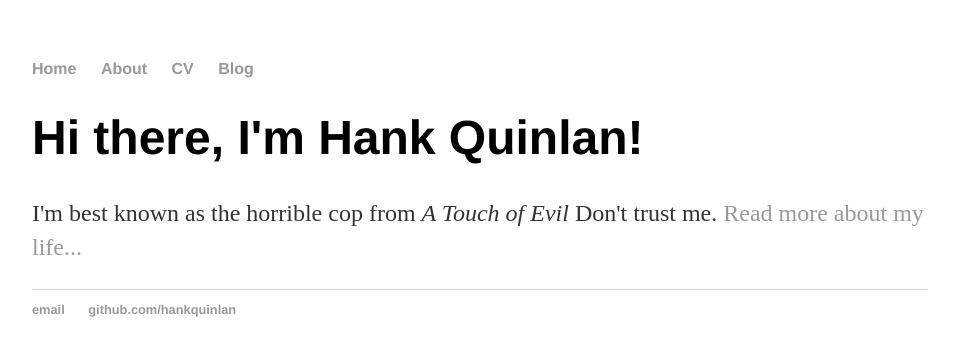
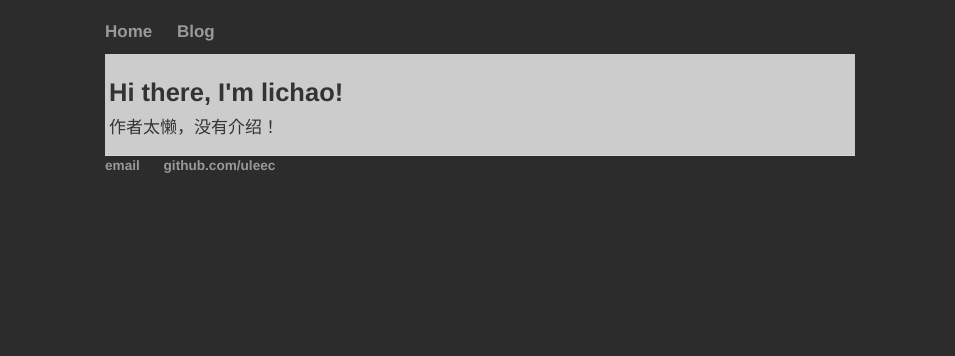
Before and after one commit to lcNewbee/uleec.github.io, a Jekyll site: the page built from index.html, in a window 1280 px wide. Shown: the top 356 px of the page, without its empty margins (160-1115 px from the left). Built offline with Jekyll 4.4.1, drawn with Linux system fonts in a browser that asks for light colours.

Commit message:
add my first article

```diff
--- /dev/null
+++ b/Gemfile
@@ -0,0 +1,2 @@
+source 'https://rubygems.org'
+gem 'github-pages', group: :jekyll_plugins
--- a/_layouts/default.html
+++ b/_layouts/default.html
@@ -2,28 +2,31 @@
 	<html>
 		<head>
 			<title>{{ page.title }}</title>
+			<meta name="viewport" content="width=device-width, initial-scale=1">
 			<!-- link to main stylesheet -->
+			<link rel="stylesheet" href="https://cdn.bootcss.com/bootstrap/3.3.7/css/bootstrap.min.css" integrity="sha384-BVYiiSIFeK1dGmJRAkycuHAHRg32OmUcww7on3RYdg4Va+PmSTsz/K68vbdEjh4u" crossorigin="anonymous">
 			<link rel="stylesheet" type="text/css" href="/css/main.css">
+			<!-- <link rel="stylesheet" type="text/css" href="/css/post.css"> -->
 		</head>
-		<body>
+		<body class="container">
+			<div class="row">
+				<div class="cols col-md-8 col-md-offset-2 col-sm-1">
 					<nav>
 						<ul>
 							<li><a href="/">Home</a></li>
-		        	<li><a href="/about">About</a></li>
-	        		<li><a href="/cv">CV</a></li>
 							<li><a href="/blog">Blog</a></li>
 						</ul>
 					</nav>
-			<div class="container">
-
+					<div class="content-body">
 						{{ content }}
-
 					</div><!-- /.container -->
 					<footer>
 						<ul>
-	        		<li><a href="mailto:hankquinlanhub@gmail.com">email</a></li>
-	        		<li><a href="https://github.com/hankquinlan">github.com/hankquinlan</a></li>
+							<li><a href="mailto:lichao.franklee@gmail.com">email</a></li>
+							<li><a href="https://github.com/uleec">github.com/uleec</a></li>
 						</ul>
 					</footer>
+				</div>
+			</div>
 		</body>
 	</html>
--- a/_layouts/post.html
+++ b/_layouts/post.html
@@ -1,8 +1,8 @@
 ---
 layout: default
 ---
-<h1>{{ page.title }}</h1>
-<p class="meta">{{ page.date | date_to_string }}</p>
+<h1 class="text-center">{{ page.title }}</h1>
+<p class="meta text-right">{{ page.date | date_to_string }}</p>
 
 <div class="post">
   {{ content }}
--- a/blog/index.html
+++ b/blog/index.html
@@ -1,11 +1,13 @@
 ---
 layout: default
-title: Hank Quinlan's Blog
+title: lichao's Blog
 ---
 	<h1>{{ page.title }}</h1>
 	<ul class="posts">
 
 	  {% for post in site.posts %}
-	    <li><span>{{ post.date | date_to_string }}</span> » <a href="{{ post.url }}" title="{{ post.title }}">{{ post.title }}</a></li>
+	    <li class="post-list">
+				<span>{{ post.date | date_to_string }}</span> » <a href="{{ post.url }}" title="{{ post.title }}">{{ post.title }}</a>
+			</li>
 	  {% endfor %}
 	</ul>
--- a/css/main.css
+++ b/css/main.css
@@ -1,6 +1,7 @@
 body {
-    margin: 60px auto;
-    width: 70%;
+    margin-top: 20px;
+    font-family: 'Helvetica', 'Arial', 'Sans-Serif';
+    font-size: 1.7em;
 }
 nav ul, footer ul {
     font-family:'Helvetica', 'Arial', 'Sans-Serif';
@@ -12,32 +13,47 @@
     display: inline;
     margin-right: 20px;
 }
+
 a {
     text-decoration: none;
     color: #999;
 }
-a:hover {
-    text-decoration: underline;
-}
+
 h1 {
-    font-size: 3em;
+    font-size: 1.5em;
+    font-weight: bold;
     font-family:'Helvetica', 'Arial', 'Sans-Serif';
 }
-p {
-    font-size: 1.5em;
-    line-height: 1.4em;
-    color: #333;
-}
+
 footer {
     border-top: 1px solid #d5d5d5;
     font-size: .8em;
 }
 
-ul.posts {
-    margin: 20px auto 40px;
-    font-size: 1.5em;
-}
-
 ul.posts li {
     list-style: none;
 }
+
+ul.posts li span{
+    color: #999;
+    font-size: 0.8em;
+}
+
+ul.posts li a,
+ul.posts li a:hover {
+    text-decoration: none;
+    font-size: 1.2em;
+    color: #00a;
+}
+ul.posts li a:hover {
+    text-decoration: underline;
+}
+
+.container {
+    background-color: #2D2C2C;
+}
+.container .content-body {
+    background-color: #ccc;
+    padding: 4px;
+    text-align: justify;
+}
--- a/index.html
+++ b/index.html
@@ -3,6 +3,6 @@
 title: Hank Quinlan, Horrible Cop
 ---
 <div class="blurb">
-	<h1>Hi there, I'm Hank Quinlan!</h1>
-	<p>I'm best known as the horrible cop from <em>A Touch of Evil</em> Don't trust me. <a href="/about">Read more about my life...</a></p>
-</div><!-- /.blurb -->
+	<h1>Hi there, I'm lichao!</h1>
+	<p>作者太懒，没有介绍！</p>
+</div>
```
Also changed, not shown: _posts/2017-09-12-application-summarize-of-function-apply.md (added, +173 -0 lines), _posts/2017-09-12-quinlan-site-launched.md (deleted, +0 -7 lines), Gemfile.lock (added). Lines whose indentation alone changed are shown as unchanged.
